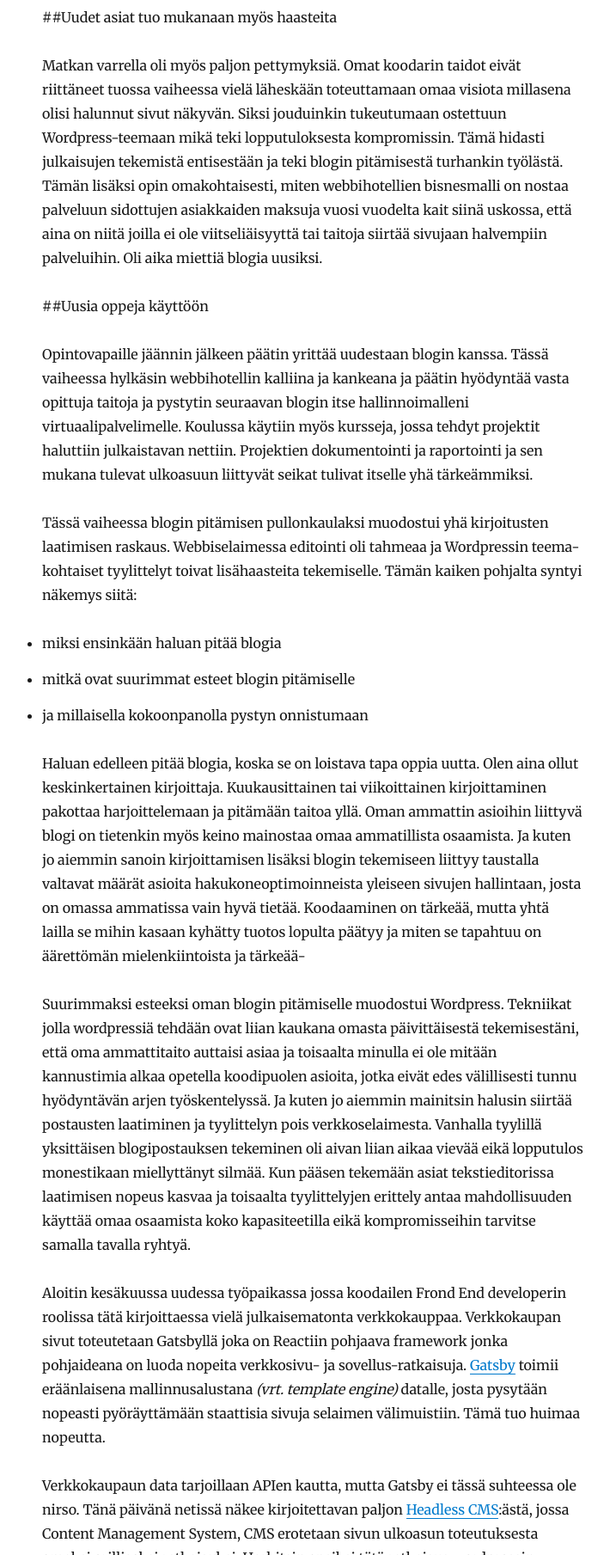
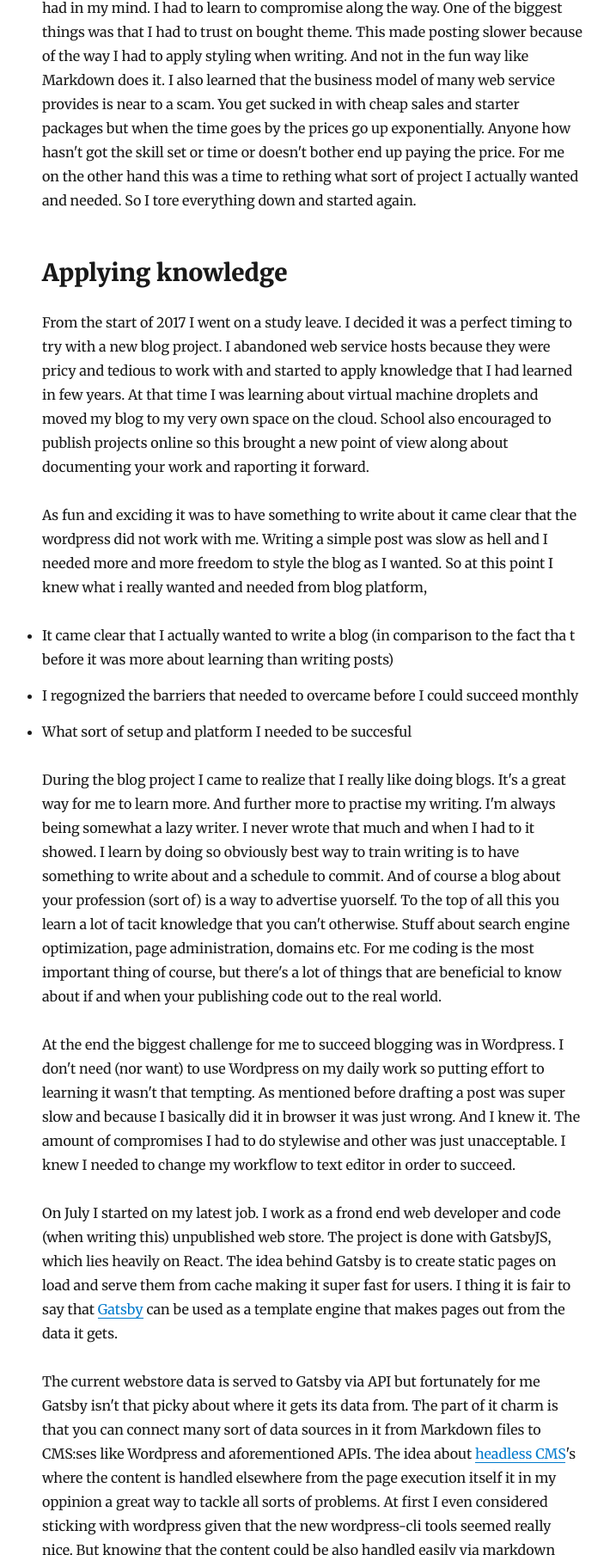
Before and after one commit to Mehto00/my-blog, a Gatsby site: page /why-blog/ in a window 1280 px wide. Shown: the part 991-2800 px from the top of the page at 86% size, without its empty margins (276-986 px from the left). Built offline with nearby package versions, Linux system fonts and the light colour scheme; Gatsby itself is replaced by a stand-in of ours; some packages are replaced by stand-ins of ours.

Commit message:
New post published and some minor corrections

```diff
--- a/content/blog/miksi-blogi/index.md
+++ b/content/blog/miksi-blogi/index.md
@@ -6,7 +6,7 @@ tags: ["fi", "Gatsby", "Wordpress"]
 published: true
 ---
 
-##Oikea blogi tällä kertaa
+## Oikea blogi tällä kertaa
 
 Viimeisen viiden vuoden aikana olen aloittanut blogin tekemisen laskentatavasta riippuen kolme tai neljä kertaa. Tämä viimeisin tähtää olemaan "oikea" blogi kirjoituksineen kaikkineen. Aiemmat versiot ovat olleet sisällön puolesta lähinnä omien visuaalisten tuotosten esittelyä. Jokaista yksittäistä blogiprojektia on yhdistänyt taustalla kuitenkin yksi iso asia. Sivujen tekemisen motiivina ei missään vaiheessa ole ollut vain saada digitaalinen käyntikortti verkkoon. Tekemistä on ohjannut enemmänkin halu oppia itselle hyödyllisiä uusia asioita ja vahva käsitys siitä, että asioita oppii lopulta vain tekemällä.
 
@@ -18,20 +18,20 @@ Viidessä vuodessa on syntynyt vain vähän blogia, mutta paljon oppia. Ensimmä
 
 Matkan varrella oli myös paljon pettymyksiä. Omat koodarin taidot eivät riittäneet tuossa vaiheessa vielä läheskään toteuttamaan omaa visiota millasena olisi halunnut sivut näkyvän. Siksi jouduinkin tukeutumaan ostettuun Wordpress-teemaan mikä teki lopputuloksesta kompromissin. Tämä hidasti julkaisujen tekemistä entisestään ja teki blogin pitämisestä turhankin työlästä. Tämän lisäksi opin omakohtaisesti, miten webbihotellien bisnesmalli on nostaa palveluun sidottujen asiakkaiden maksuja vuosi vuodelta kait siinä uskossa, että aina on niitä joilla ei ole viitseliäisyyttä tai taitoja siirtää sivujaan halvempiin palveluihin. Oli aika miettiä blogia uusiksi.
 
-##Uusia oppeja käyttöön
+## Uusia oppeja käyttöön
 
 Opintovapaille jäännin jälkeen päätin yrittää uudestaan blogin kanssa. Tässä vaiheessa hylkäsin webbihotellin kalliina ja kankeana ja päätin hyödyntää vasta opittuja taitoja ja pystytin seuraavan blogin itse hallinnoimalleni virtuaalipalvelimelle. Koulussa käytiin myös kursseja, jossa tehdyt projektit haluttiin julkaistavan nettiin. Projektien dokumentointi ja raportointi ja sen mukana tulevat ulkoasuun liittyvät seikat tulivat itselle yhä tärkeämmiksi.
 
 Tässä vaiheessa blogin pitämisen pullonkaulaksi muodostui yhä kirjoitusten laatimisen raskaus. Webbiselaimessa editointi oli tahmeaa ja Wordpressin teema-kohtaiset tyylittelyt toivat lisähaasteita tekemiselle. Tämän kaiken pohjalta syntyi näkemys siitä:
-- miksi ensinkään haluan pitää blogia
-- mitkä ovat suurimmat esteet blogin pitämiselle
-- ja millaisella kokoonpanolla pystyn onnistumaan
+- haluan oikeastikin kirjoittaa blogia (Aiemmin painotus oli enemmän ylläpidon ja pystytyksen opettelussa)
+- Ymmärsin mitkä ovat minun suurimmat esteet jatkuvalle bloggaamiselle
+- ja millaisella kokoonpanolla pystyn tässä kaikessa onnistumaan
 
 Haluan edelleen pitää blogia, koska se on loistava tapa oppia uutta. Olen aina ollut keskinkertainen kirjoittaja. Kuukausittainen tai viikoittainen kirjoittaminen pakottaa harjoittelemaan ja pitämään taitoa yllä. Oman ammattin asioihin liittyvä blogi on tietenkin myös keino mainostaa omaa ammatillista osaamista. Ja kuten jo aiemmin sanoin kirjoittamisen lisäksi blogin tekemiseen liittyy taustalla valtavat määrät asioita hakukoneoptimoinneista yleiseen sivujen hallintaan, josta on omassa ammatissa vain hyvä tietää. Koodaaminen on tärkeää, mutta yhtä lailla se mihin kasaan kyhätty tuotos lopulta päätyy ja miten se tapahtuu on äärettömän mielenkiintoista ja tärkeää-
 
 Suurimmaksi esteeksi oman blogin pitämiselle muodostui Wordpress. Tekniikat jolla wordpressiä tehdään ovat liian kaukana omasta päivittäisestä tekemisestäni, että oma ammattitaito auttaisi asiaa ja toisaalta minulla ei ole mitään kannustimia alkaa opetella koodipuolen asioita, jotka eivät edes välillisesti tunnu hyödyntävän arjen työskentelyssä. Ja kuten jo aiemmin mainitsin halusin siirtää postausten laatiminen ja tyylittelyn pois verkkoselaimesta. Vanhalla tyylillä yksittäisen blogipostauksen tekeminen oli aivan liian aikaa vievää eikä lopputulos monestikaan miellyttänyt silmää. Kun pääsen tekemään asiat tekstieditorissa laatimisen nopeus kasvaa ja toisaalta tyylittelyjen erittely antaa mahdollisuuden käyttää omaa osaamista koko kapasiteetilla eikä kompromisseihin tarvitse samalla tavalla ryhtyä.
 
-Aloitin kesäkuussa uudessa työpaikassa jossa koodailen Frond End developerin roolissa tätä kirjoittaessa vielä julkaisematonta verkkokauppaa. Verkkokaupan sivut toteutetaan Gatsbyllä joka on Reactiin pohjaava framework jonka pohjaideana on luoda nopeita verkkosivu- ja sovellus-ratkaisuja. <a href="https://www.gatsbyjs.org/features/" target="_blank">Gatsby</a> toimii eräänlaisena mallinnusalustana _(vrt. template engine)_ datalle, josta pysytään nopeasti pyöräyttämään staattisia sivuja selaimen välimuistiin. Tämä tuo huimaa nopeutta.
+Aloitin kesäkuussa uudessa työpaikassa jossa koodailen Frond End developerin roolissa tätä kirjoittaessa vielä julkaisematonta verkkokauppaa. Verkkokaupan sivut toteutetaan GatsbyJs:llä joka on Reactiin pohjaava framework. Gatsbyn pohjaideana on luoda nopeita verkkosivu- ja sovellus-ratkaisuja. <a href="https://www.gatsbyjs.org/features/" target="_blank">Gatsby</a> toimii eräänlaisena mallinnusalustana _(vrt. template engine)_ datalle, josta pysytään nopeasti pyöräyttämään staattisia sivuja selaimen välimuistiin. Tämä tuo huimaa nopeutta.
 
 Verkkokaupaun data tarjoillaan APIen kautta, mutta Gatsby ei tässä suhteessa ole nirso. Tänä päivänä netissä näkee kirjoitettavan
 paljon <a href="https://en.wikipedia.org/wiki/Headless_content_management_system" target="_blank">Headless CMS</a>:ästä, jossa Content Management System, CMS erotetaan sivun ulkoasun toteutuksesta omaksi erilliseksi ratkaisuksi. Harkitsin ensiksi tätä ratkaisua wordpressin eriyttämiseksi ulkoasun toteuttamisesta. Mutta data voi myös olla esimerkiksi Markdown-muotoisia tekstitiedostoja aivan kuin tässä nykyisessä blogissanikin. Niinpä nyt toistaiseksi tyydyn tähän ratkaisuun. Postaukset voi kirjoittaa nopeasti ylös ja julkaista puskemalla muutokset vain committeina <a href="https://github.com/Mehto00/my-blog" target="_blank">Githubissa</a> sijaitsevaan repoon. Netlifyn workflow pitää huolen, että muutokset siirtyvät automaagisesti sivustolle näkyville.
--- a/content/blog/why-blog/index.md
+++ b/content/blog/why-blog/index.md
@@ -1,12 +1,12 @@
 ---
 title: Why blog? (again)
-date: "2019-10-03"
-description: "Blogin tekeminen on paitsi yksittäisten postausten kirjoittamista myös jatkuva oppimisen prosessi"
-tags: ["en", "Gatsby", "Wordpress"]
-published: false
+date: "2019-10-05"
+description: "For me motivation to write a blog is not only about the posts but also about learning new things"
+tags: ["en", "Gatsby", "Wordpress", "headless cms"]
+published: true
 ---
 
-##Real blog this time
+## Real blog this time
 
 For the past five years I have being starting blog project about three or four time. This last one tries to be a "real" blog with posts and all. Earlier ones have being more about displaying my visual works. Behind every blog projects there has being a big common denominator. For me motivation to write blogs has never being just to get a digital reference online, but more about learning useful new things. And as they say you learn by living.
 
@@ -14,30 +14,27 @@ For the past five years I have being starting blog project about three or four t
 
 In the past five years I wrote only a handfull of blog posts, but learned a heck of a lot. The first blog was a wordpress page on a hosting service. With that project I learned a lot about handling domains and hosting service, wordpres configurations and it's themes. And also a great deal about how websites can be exposed to Google and how to use their analytics tools.
 
-Viidessä vuodessa on syntynyt vain vähän blogia, mutta paljon oppia. Ensimmäinen versio blogista oli webbihotellin päälle syntynyt wordpress -sivu. Tutuksi tulivat domainin ja webbihotellin hankinnat, konfigurointi sekä wordpressin hallinta ja ulkoasujen räätälöinti. Tämän lisäksi sain ensimmäisen kosketuksen siitä miten sivut saadaan näkyviin Googlelle ja kuinka kävijätietoja saadaan analytiikkan piiriin.
+## New things bring new challenges
 
-##Uudet asiat tuo mukanaan myös haasteita
+During the projects there have being many challenges as well. When I started I wasn't nearly as good coder as I should have being to carry out the vision that I had in my mind. I had to learn to compromise along the way. One of the biggest things was that I had to trust on bought theme. This made posting slower because of the way I had to apply styling when writing. And not in the fun way like Markdown does it. I also learned that the business model of many web service provides is near to a scam. You get sucked in with cheap sales and starter packages but when the time goes by the prices go up exponentially. Anyone how hasn't got the skill set or time or doesn't bother end up paying the price. For me on the other hand this was a time to rething what sort of project I actually wanted and needed. So I tore everything down and started again.
 
-Matkan varrella oli myös paljon pettymyksiä. Omat koodarin taidot eivät riittäneet tuossa vaiheessa vielä läheskään toteuttamaan omaa visiota millasena olisi halunnut sivut näkyvän. Siksi jouduinkin tukeutumaan ostettuun Wordpress-teemaan mikä teki lopputuloksesta kompromissin. Tämä hidasti julkaisujen tekemistä entisestään ja teki blogin pitämisestä turhankin työlästä. Tämän lisäksi opin omakohtaisesti, miten webbihotellien bisnesmalli on nostaa palveluun sidottujen asiakkaiden maksuja vuosi vuodelta kait siinä uskossa, että aina on niitä joilla ei ole viitseliäisyyttä tai taitoja siirtää sivujaan halvempiin palveluihin. Oli aika miettiä blogia uusiksi.
+## Applying knowledge
 
-##Uusia oppeja käyttöön
+From the start of 2017 I went on a study leave. I decided it was a perfect timing to try with a new blog project. I abandoned web service hosts because they were pricy and tedious to work with and started to apply knowledge that I had learned in few years. At that time I was learning about virtual machine droplets and moved my blog to my very own space on the cloud. School also encouraged to publish projects online so this brought a new point of view along about documenting your work and raporting it forward.
 
-Opintovapaille jäännin jälkeen päätin yrittää uudestaan blogin kanssa. Tässä vaiheessa hylkäsin webbihotellin kalliina ja kankeana ja päätin hyödyntää vasta opittuja taitoja ja pystytin seuraavan blogin itse hallinnoimalleni virtuaalipalvelimelle. Koulussa käytiin myös kursseja, jossa tehdyt projektit haluttiin julkaistavan nettiin. Projektien dokumentointi ja raportointi ja sen mukana tulevat ulkoasuun liittyvät seikat tulivat itselle yhä tärkeämmiksi.
+As fun and exciding it was to have something to write about it came clear that the wordpress did not work with me. Writing a simple post was slow as hell and I needed more and more freedom to style the blog as I wanted. So at this point I knew what i really wanted and needed from blog platform,
+- It came clear that I actually wanted to write a blog (in comparison to the fact tha t before it was more about learning than writing posts)
+- I regognized the barriers that needed to overcame before I could succeed monthly
+- What sort of setup and platform I needed to be succesful
 
-Tässä vaiheessa blogin pitämisen pullonkaulaksi muodostui yhä kirjoitusten laatimisen raskaus. Webbiselaimessa editointi oli tahmeaa ja Wordpressin teema-kohtaiset tyylittelyt toivat lisähaasteita tekemiselle. Tämän kaiken pohjalta syntyi näkemys siitä:
-- miksi ensinkään haluan pitää blogia
-- mitkä ovat suurimmat esteet blogin pitämiselle
-- ja millaisella kokoonpanolla pystyn onnistumaan
+During the blog project I came to realize that I really like doing blogs. It's a great way for me to learn more. And further more to practise my writing. I'm always being somewhat a lazy writer. I never wrote that much and when I had to it showed. I learn by doing so obviously best way to train writing is to have something to write about and a schedule to commit. And of course a blog about your profession (sort of) is a way to advertise yuorself. To the top of all this you learn a lot of tacit knowledge that you can't otherwise. Stuff about search engine optimization, page administration, domains etc. For me coding is the most important thing of course, but there's a lot of things that are beneficial to know about if and when your  publishing code out to the real world.
 
-Haluan edelleen pitää blogia, koska se on loistava tapa oppia uutta. Olen aina ollut keskinkertainen kirjoittaja. Kuukausittainen tai viikoittainen kirjoittaminen pakottaa harjoittelemaan ja pitämään taitoa yllä. Oman ammattin asioihin liittyvä blogi on tietenkin myös keino mainostaa omaa ammatillista osaamista. Ja kuten jo aiemmin sanoin kirjoittamisen lisäksi blogin tekemiseen liittyy taustalla valtavat määrät asioita hakukoneoptimoinneista yleiseen sivujen hallintaan, josta on omassa ammatissa vain hyvä tietää. Koodaaminen on tärkeää, mutta yhtä lailla se mihin kasaan kyhätty tuotos lopulta päätyy ja miten se tapahtuu on äärettömän mielenkiintoista ja tärkeää-
+At the end the biggest challenge for me to succeed blogging was in Wordpress. I don't need (nor want) to use Wordpress on my daily work so putting effort to learning it wasn't that tempting. As mentioned before drafting a post was super slow and because I basically did it in browser it was just wrong. And I knew it. The amount of compromises I had to do stylewise and other was just unacceptable. I knew I needed to change my workflow to text editor in order to succeed.
 
-Suurimmaksi esteeksi oman blogin pitämiselle muodostui Wordpress. Tekniikat jolla wordpressiä tehdään ovat liian kaukana omasta päivittäisestä tekemisestäni, että oma ammattitaito auttaisi asiaa ja toisaalta minulla ei ole mitään kannustimia alkaa opetella koodipuolen asioita, jotka eivät edes välillisesti tunnu hyödyntävän arjen työskentelyssä. Ja kuten jo aiemmin mainitsin halusin siirtää postausten laatiminen ja tyylittelyn pois verkkoselaimesta. Vanhalla tyylillä yksittäisen blogipostauksen tekeminen oli aivan liian aikaa vievää eikä lopputulos monestikaan miellyttänyt silmää. Kun pääsen tekemään asiat tekstieditorissa laatimisen nopeus kasvaa ja toisaalta tyylittelyjen erittely antaa mahdollisuuden käyttää omaa osaamista koko kapasiteetilla eikä kompromisseihin tarvitse samalla tavalla ryhtyä.
+On July I started on my latest job. I work as a frond end web developer and code (when writing this) unpublished web store. The project is done with GatsbyJS, which lies heavily on React. The idea behind Gatsby is to create static pages on load and serve them from cache making it super fast for users. I thing it is fair to say that <a href="https://www.gatsbyjs.org/features/" target="_blank">Gatsby</a> can be used as a template engine that makes pages out from the data it gets.
 
-Aloitin kesäkuussa uudessa työpaikassa jossa koodailen Frond End developerin roolissa tätä kirjoittaessa vielä julkaisematonta verkkokauppaa. Verkkokaupan sivut toteutetaan Gatsbyllä joka on Reactiin pohjaava framework jonka pohjaideana on luoda nopeita verkkosivu- ja sovellus-ratkaisuja. <a href="https://www.gatsbyjs.org/features/" target="_blank">Gatsby</a> toimii eräänlaisena mallinnusalustana _(vrt. template engine)_ datalle, josta pysytään nopeasti pyöräyttämään staattisia sivuja selaimen välimuistiin. Tämä tuo huimaa nopeutta.
+The current webstore data is served to Gatsby via API but fortunately for me Gatsby isn't that picky about where it gets its data from. The part of it charm is that you can connect many sort of data sources in it from Markdown files to CMS:ses like Wordpress and aforementioned APIs. The idea about <a href="https://en.wikipedia.org/wiki/Headless_content_management_system" target="_blank">headless CMS</a>'s where the content is handled elsewhere from the page execution itself it in my oppinion a great way to tackle all sorts of problems. At first I even considered sticking with wordpress given that the new wordpress-cli tools seemed really nice. But knowing that the content could be also handled easily via markdown files I really want it to be the main source of blog posts. It's easy to write down in text editor and of course format. Also everything is quick and easy to publish just by commiting the changes to a <a href="https://github.com/Mehto00/my-blog" target="_blank">Github repository</a> that is connected to Netlify workflow.
 
-Verkkokaupaun data tarjoillaan APIen kautta, mutta Gatsby ei tässä suhteessa ole nirso. Tänä päivänä netissä näkee kirjoitettavan
-paljon <a href="https://en.wikipedia.org/wiki/Headless_content_management_system" target="_blank">Headless CMS</a>:ästä, jossa Content Management System, CMS erotetaan sivun ulkoasun toteutuksesta omaksi erilliseksi ratkaisuksi. Harkitsin ensiksi tätä ratkaisua wordpressin eriyttämiseksi ulkoasun toteuttamisesta. Mutta data voi myös olla esimerkiksi Markdown-muotoisia tekstitiedostoja aivan kuin tässä nykyisessä blogissanikin. Niinpä nyt toistaiseksi tyydyn tähän ratkaisuun. Postaukset voi kirjoittaa nopeasti ylös ja julkaista puskemalla muutokset vain committeina <a href="https://github.com/Mehto00/my-blog" target="_blank">Githubissa</a> sijaitsevaan repoon. Netlifyn workflow pitää huolen, että muutokset siirtyvät automaagisesti sivustolle näkyville.
+This was somewhat long and maybe not so coherent post about why I'm writing these posts and why I'm planning to do so. And of course also about why I'm using these technologies that I'm using. As a coder I write code almost every day. Blog gives me a platform to hopefully document at least some of these things here and so serve as a collective memory to maybe someday refer to. I'm planning on writing at least about Gatsby. Also based on this post maybe I'll revisit those wordpress-cli tools and give a try with them. After all at least now the headless cms seems a pretty right thing to build stuff.
 
-Tästäpä pitkä ja rönsyilevä teksti tämän blogin olemassa olon taustoista. Jatkossa aiheita blogipostauksille riittää. Olen koodarina harva se päivä uuden äärellä ja haluan kirjoittaa omia havaintojani julkia ja samalla kerätä itselleni ulkoistettua muistia asioista jota on tullut tehtyä. Ainakin Gatsbystä tulen kirjoittamaan jatkossakin. Tämän lisäksi ainakin tämän kirjoituksen pohjalta wordpressin CLI versio ja wp-projeksissa fronttipuolen eriyttämisestä headless cms:sää ajatellen vaikuttaa asialta jota pitää tutkia jatkossakin.
-
-Loppuun pyhä lupaus. Yritän kirjoittaa kerran viikkoon vähintään jotain. Mikäli jouluun mennessä tämä lupaus ei ole pitänyt tai olen lipsunut siitä turhan usein annan itselleni luvan säätää mahdollista julkaisutahtia uudestaan.
+A Postscript promise. I try to publish something at least once a week. If I have being slipping from this schedule more than once or twice by the end of the year I give myself a pass to rething this publishing shedule.
```
Also changed, not shown: content/blog/hello-world/index.md (+1 -1 lines).
